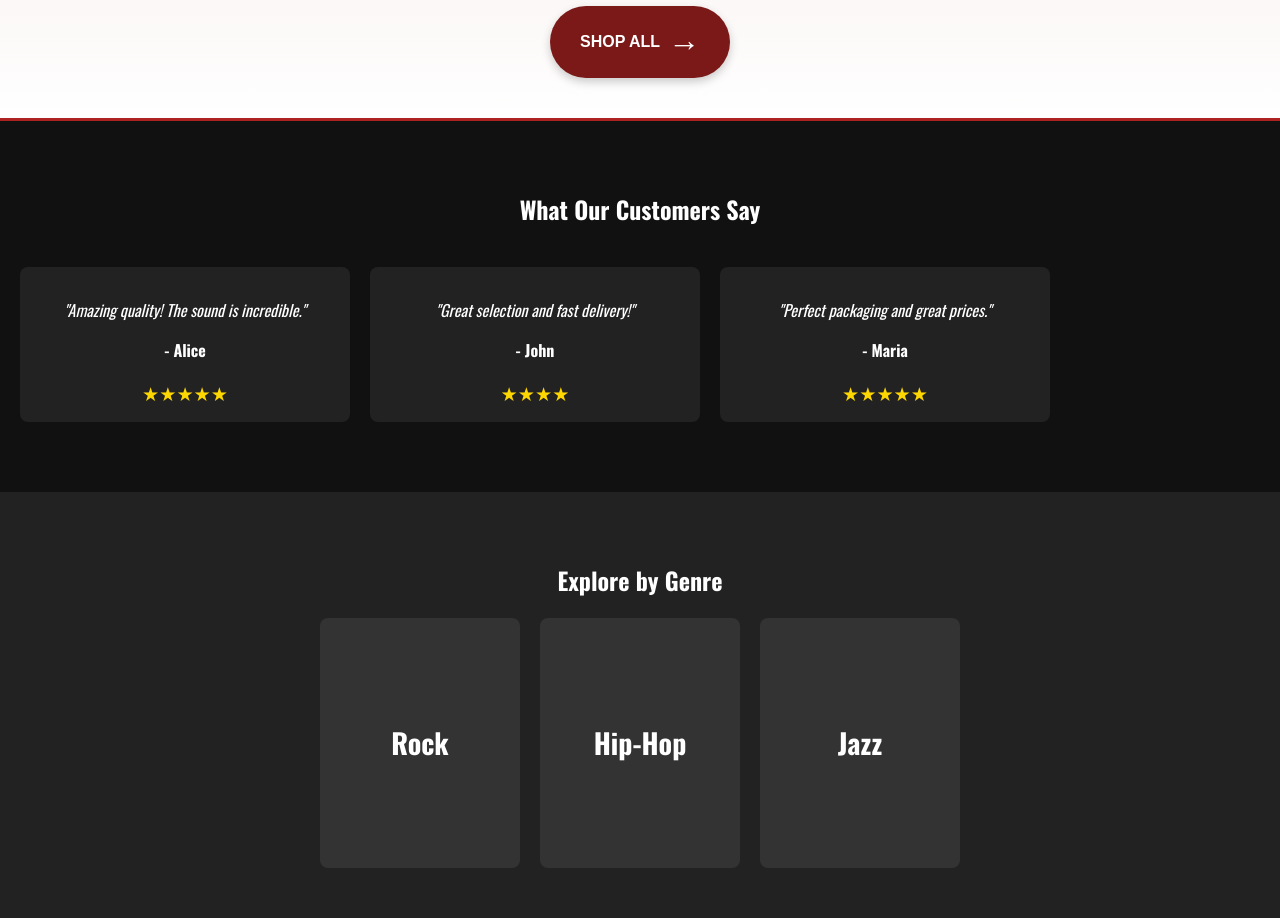
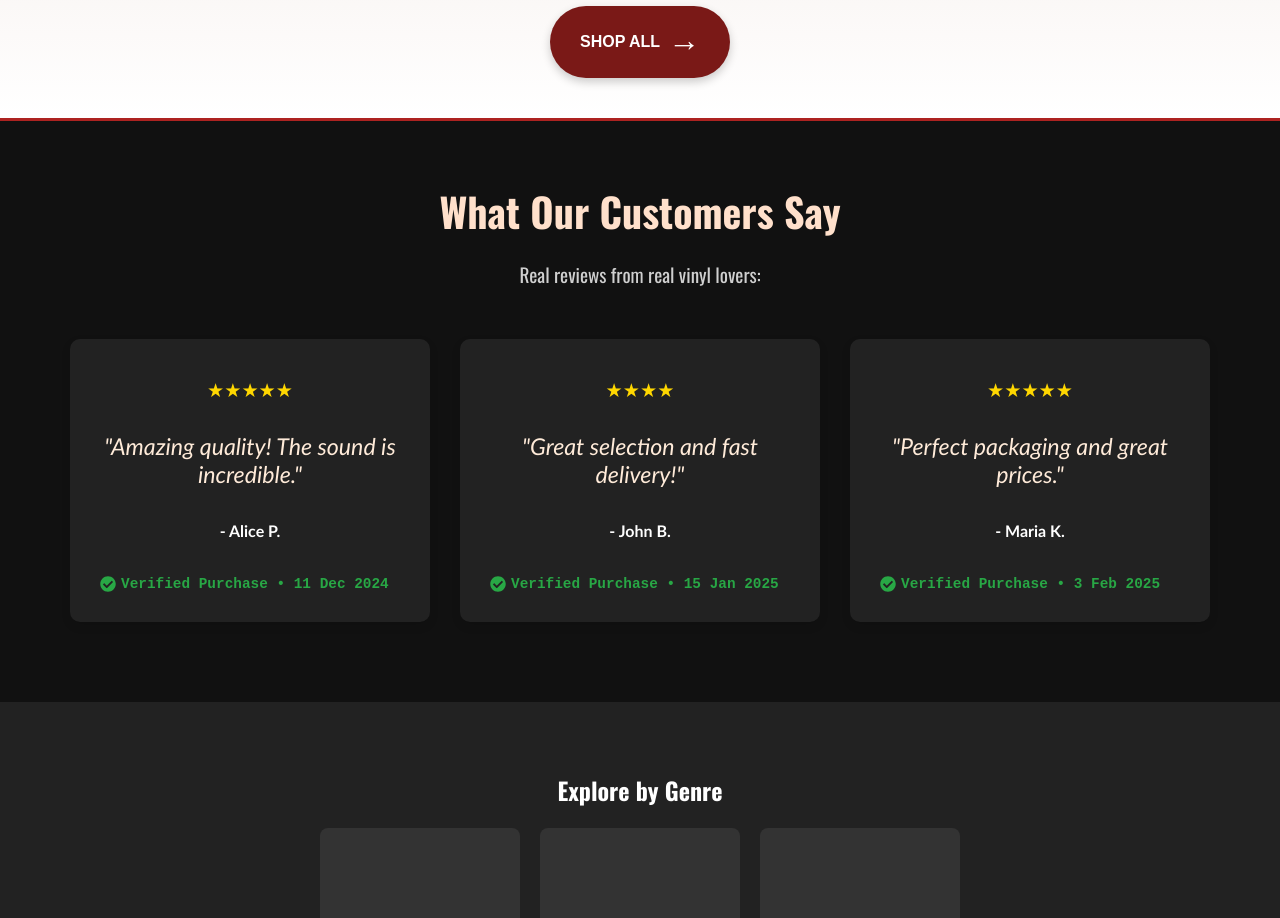
Before and after one commit to minankk/TEAMPROJECT_TEAM2, a React (Create React App) app: page / in a window 1280 px wide. Shown: the part 1860-2778 px from the top of the page. Built offline with nearby package versions, Linux system fonts and the light colour scheme; no server answers.

Commit message:
Added and styled all of reviews section, made fe logic maintainable for enw reviews

```diff
--- a/src/ReviewCarousel.css
+++ b/src/ReviewCarousel.css
@@ -1,40 +1,90 @@
 .reviews {
   padding: 50px 0;
   background: #111;
+}
+
+.review-section{
+  padding: 60px 20px;
 }
 
 .review-container {
   display: flex;
   overflow-x: auto;
   scroll-snap-type: x mandatory;
-  gap: 20px;
+  gap: 30px;
   padding: 20px;
+  justify-content: center;
 }
 
 .review-card {
+  position: relative;
   flex: 0 0 300px;
+  padding: 30px;
   background: #222;
-  padding: 15px;
-  border-radius: 8px;
-  scroll-snap-align: start;
-  transition: transform 0.3s ease-in-out;
-}
-
-.review-card:hover {
-  transform: scale(1.05);
+  border-radius: 10px;
+  box-shadow: 0 4px 10px rgba(0, 0, 0, 0.1);
+  display: flex;
+  flex-direction: column;
+  min-height: 180px;
 }
 
 .review-text {
-  font-size: 1rem;
+  color: rgb(255, 235, 217);
+  font-size: 1.45rem;
   font-style: italic;
+  font-family: 'Gill Sans', 'Gill Sans MT', Calibri, 'Trebuchet MS', sans-serif;
 }
 
 .review-name {
-  font-weight: bold;
+  font-weight: 775;
   margin-top: 10px;
+  font-family: 'Gill Sans', 'Gill Sans MT', Calibri, 'Trebuchet MS', sans-serif;
 }
 
 .stars {
   color: gold;
   font-size: 1.2rem;
 }
+
+.review-title {
+  font-size: 2.5rem;
+  font-weight: bold;
+  color: #ffe0cb;
+  margin-bottom: 10px;
+  margin-top: auto;
+}
+
+.review-subtitle {
+  font-size: 1.2rem;
+  margin-bottom: 30px;
+  opacity: 0.8;
+}
+
+.verified-badge {
+  font-size: 0.9rem;
+  color: #28a745;
+  font-weight: bold;
+  margin-top: 5px;
+}
+
+.stars {
+  color: gold;
+  font-size: 1.2rem;
+  margin: 5px 0;
+}
+
+.verified-badge {
+  font-size: 0.9rem;
+  color: #28a745; /* Green for trust */
+  font-weight: bold;
+  display: flex;
+  align-items: center;
+  gap: 5px;
+  margin-top: 20px;
+  font-family: 'Courier New', Courier, monospace;
+}
+
+.tick-icon {
+  color: #28a745;
+  font-size: 1rem;
+}
--- a/src/ReviewCarousel.js
+++ b/src/ReviewCarousel.js
@@ -1,22 +1,27 @@
 import React from "react";
 import "./ReviewCarousel.css";
+import { FaCheckCircle } from "react-icons/fa"; // Import tick icon from react-icons
 
 const reviews = [
-  { name: "Alice", rating: 5, text: "Amazing quality! The sound is incredible." },
-  { name: "John", rating: 4, text: "Great selection and fast delivery!" },
-  { name: "Maria", rating: 5, text: "Perfect packaging and great prices." },
+  { name: "Alice P.", rating: 5, text: "Amazing quality! The sound is incredible.", date: "11 Dec 2024" },
+  { name: "John B.", rating: 4, text: "Great selection and fast delivery!", date: "15 Jan 2025" },
+  { name: "Maria K.", rating: 5, text: "Perfect packaging and great prices.", date: "3 Feb 2025" },
 ];
 
 function ReviewCarousel() {
   return (
-    <section className="reviews parallax">
-      <h2>What Our Customers Say</h2>
+    <section className="review-section">
+      <h2 className="review-title">What Our Customers Say</h2>
+      <p className="review-subtitle">Real reviews from real vinyl lovers:</p>
       <div className="review-container">
         {reviews.map((review, index) => (
           <div key={index} className="review-card">
+            <div className="stars">{"★".repeat(review.rating)}</div>
             <p className="review-text">"{review.text}"</p>
             <p className="review-name">- {review.name}</p>
-            <div className="stars">{"★".repeat(review.rating)}</div>
+            <div className="verified-badge">
+              <FaCheckCircle className="tick-icon" /> Verified Purchase • {review.date}
+            </div>
           </div>
         ))}
       </div>
```
